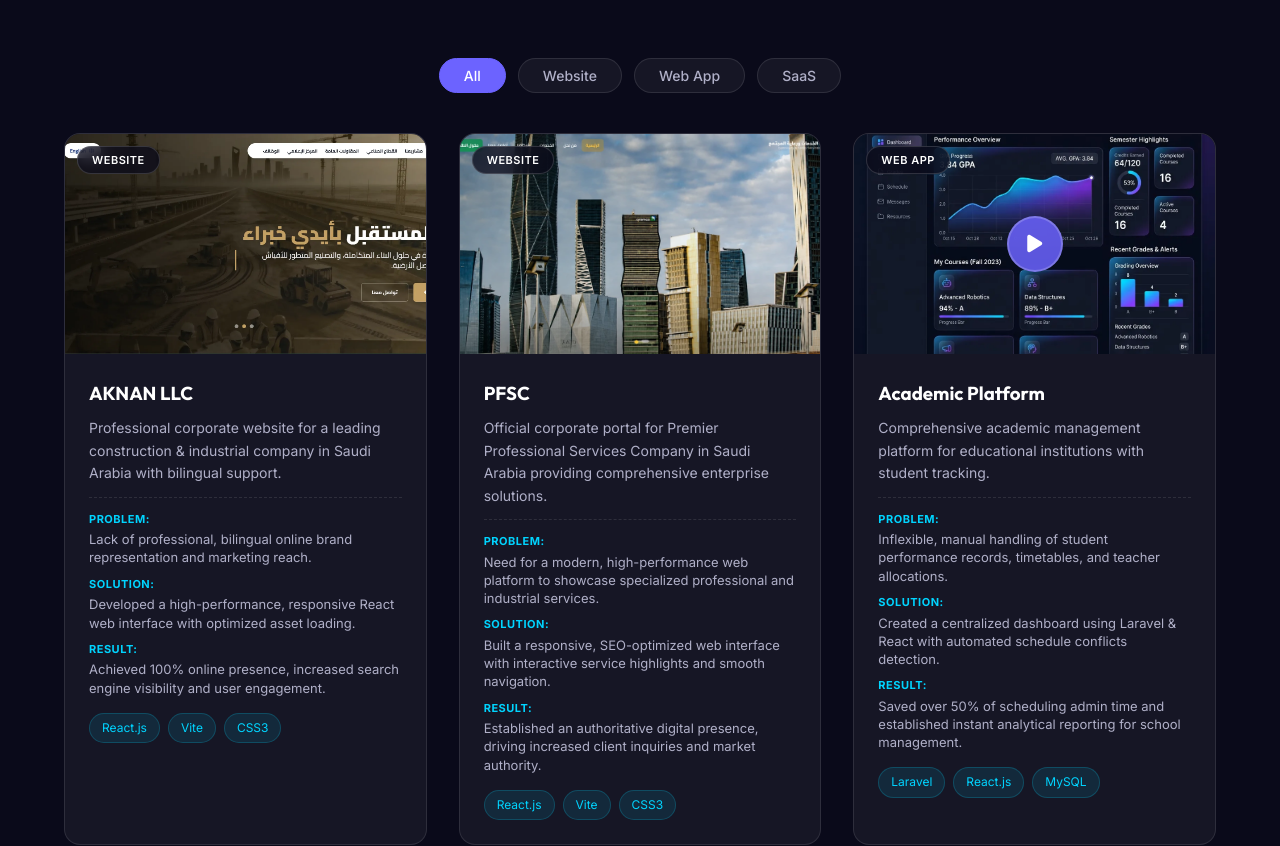
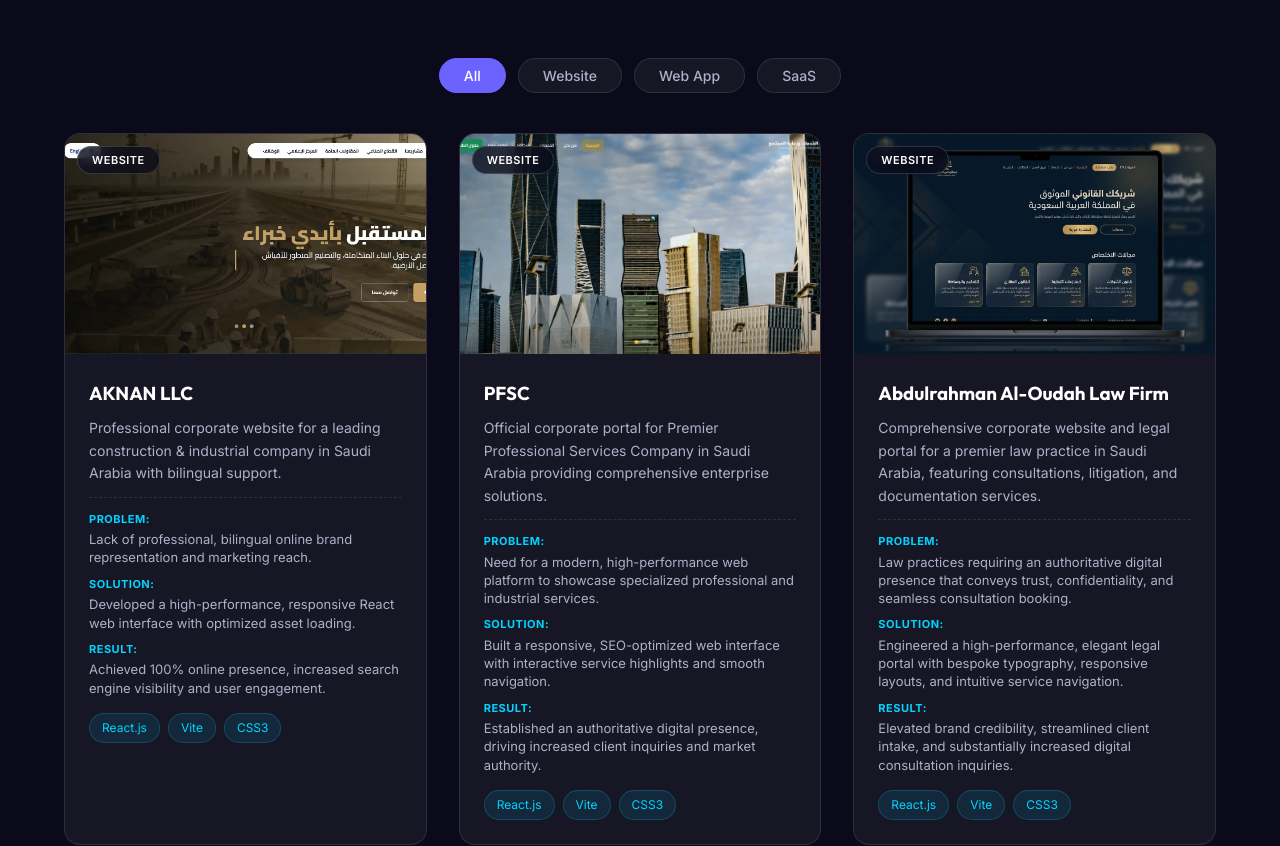
Before and after one commit to ahmedzamzam55/portfolio, a React (Vite) app: page / in a window 1280 px wide. Shown: the part 2622-3468 px from the top of the page. Built offline with nearby package versions, Linux system fonts and the light colour scheme.

Commit message:
feat: add Abdulrahman Al-Oudah Law Firm project with direct link and preview

```diff
--- a/src/App.css
+++ b/src/App.css
@@ -143,6 +143,7 @@
 .project-card { background:var(--bg-card); border:1px solid var(--border); border-radius:var(--radius); overflow:hidden; transition:all .4s; position:relative; }
 .project-card:hover { transform:translateY(-8px); box-shadow:0 20px 60px rgba(108,99,255,.15); border-color:var(--accent); }
 .project-img { position:relative; overflow:hidden; height:220px; }
+.project-img-link { display:block; width:100%; height:100%; position:relative; cursor:pointer; }
 .project-img img { width:100%; height:100%; object-fit:cover; transition:transform .5s; }
 .project-card:hover .project-img img { transform:scale(1.05); }
 .project-cat-badge { position:absolute; top:12px; left:12px; z-index:2; padding:4px 14px; border-radius:50px; background:rgba(10,10,26,0.75); backdrop-filter:blur(8px); color:#fff; font-size:11px; font-weight:600; letter-spacing:0.5px; text-transform:uppercase; border:1px solid rgba(255,255,255,0.15); }
@@ -151,6 +152,8 @@
 .project-card:hover .project-overlay { opacity:1; }
 .project-info { padding:24px; }
 .project-info h3 { color:var(--text); font-family:var(--font-heading); margin-bottom:8px; }
+.project-title-link { color:inherit; text-decoration:none; transition:color .3s; }
+.project-title-link:hover { color:var(--accent); }
 .project-desc { font-size:14px; line-height:1.6; margin-bottom:12px; color:var(--text2); }
 .project-case-study { border-top:1px dashed var(--border); padding-top:12px; margin-bottom:16px; display:flex; flex-direction:column; gap:8px; }
 .case-study-item { display:flex; flex-direction:column; gap:2px; font-size:13px; }
--- a/src/components/Projects.jsx
+++ b/src/components/Projects.jsx
@@ -117,18 +117,32 @@
                     </div>
                   </>
                 ) : (
-                  <>
+                  <a
+                    href={p.url}
+                    target="_blank"
+                    rel="noopener noreferrer"
+                    className="project-img-link"
+                    aria-label={`${t.projects.liveDemo} - ${p.name}`}
+                  >
                     <img src={p.img} alt={p.name} loading="lazy" />
                     <span className="project-cat-badge">{categoryLabels[p.cat] || p.cat}</span>
                     <div className="project-overlay">
-                      <a href={p.url} target="_blank" rel="noopener noreferrer" className="btn btn-sm"><i className="fas fa-external-link-alt"></i> {t.projects.liveDemo}</a>
+                      <span className="btn btn-sm"><i className="fas fa-external-link-alt"></i> {t.projects.liveDemo}</span>
                     </div>
-                  </>
+                  </a>
                 )}
               </div>
 
               <div className="project-info">
-                <h3>{p.name}</h3>
+                <h3>
+                  {p.url ? (
+                    <a href={p.url} target="_blank" rel="noopener noreferrer" className="project-title-link">
+                      {p.name}
+                    </a>
+                  ) : (
+                    p.name
+                  )}
+                </h3>
                 <p className="project-desc">{p.desc}</p>
                 {p.caseStudy && (
                   <div className="project-case-study">
--- a/src/data/translations/ar.js
+++ b/src/data/translations/ar.js
@@ -83,6 +83,19 @@
       tags: ['React.js', 'Vite', 'CSS3'],
       url: 'https://pfsc-sa.com/',
       img: '/assets/projects/pfsc.webp',
+      cat: 'website',
+    },
+    {
+      name: 'عبدالرحمن العودة للمحاماة',
+      desc: 'موقع إلكتروني متكامل لمكتب محاماة واستشارات قانونية في السعودية بتصميم عصري وهوية قانونية راقية ودعم الترافع والتوثيق.',
+      caseStudy: {
+        problem: 'حاجة مكاتب المحاماة إلى هوية رقمية موثوقة تعكس السرية والاحترافية وتتيح طلب الاستشارات بسهولة.',
+        solution: 'تطوير موقع ويب قانوني متكامل وسريع بتصميم حديث وهوية متناسقة وتجربة مستخدم متميزة.',
+        result: 'تعزيز الحضور الرقمي للمكتب، وتسهيل وصول العملاء للخدمات القانونية المتنوعة وزيادة طلبات الاستشارات.'
+      },
+      tags: ['React.js', 'Vite', 'CSS3'],
+      url: 'https://abdulrahmanone.wuaze.com/',
+      img: '/assets/projects/al-oudah-law.webp',
       cat: 'website',
     },
     {
--- a/src/data/translations/en.js
+++ b/src/data/translations/en.js
@@ -83,6 +83,19 @@
       tags: ['React.js', 'Vite', 'CSS3'],
       url: 'https://pfsc-sa.com/',
       img: '/assets/projects/pfsc.webp',
+      cat: 'website',
+    },
+    {
+      name: 'Abdulrahman Al-Oudah Law Firm',
+      desc: 'Comprehensive corporate website and legal portal for a premier law practice in Saudi Arabia, featuring consultations, litigation, and documentation services.',
+      caseStudy: {
+        problem: 'Law practices requiring an authoritative digital presence that conveys trust, confidentiality, and seamless consultation booking.',
+        solution: 'Engineered a high-performance, elegant legal portal with bespoke typography, responsive layouts, and intuitive service navigation.',
+        result: 'Elevated brand credibility, streamlined client intake, and substantially increased digital consultation inquiries.'
+      },
+      tags: ['React.js', 'Vite', 'CSS3'],
+      url: 'https://abdulrahmanone.wuaze.com/',
+      img: '/assets/projects/al-oudah-law.webp',
       cat: 'website',
     },
     {
```
Also changed, not shown: public/assets/projects/al-oudah-law.webp (added).
